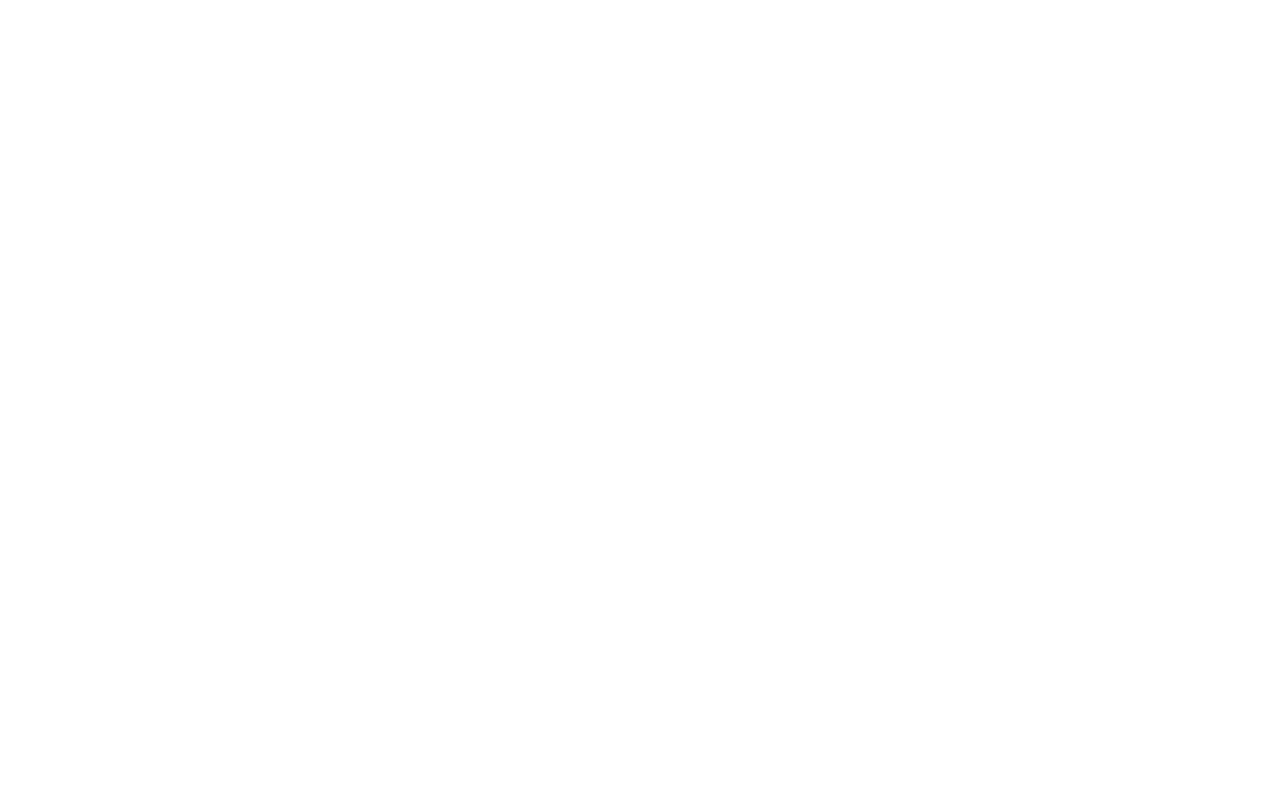
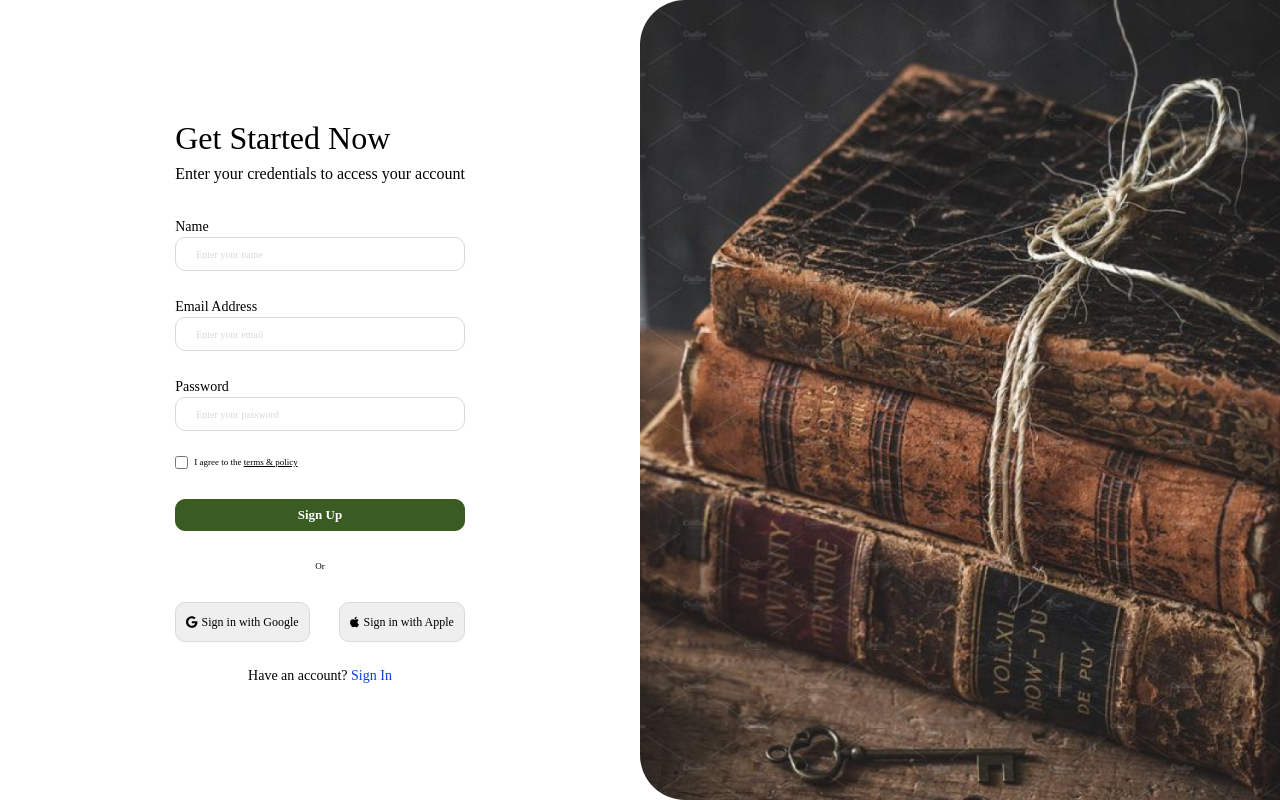
Before and after one commit to GabrielDeon/Bookmark-Project, a React (Vite) app in the folder client/: page /signup in a window 1280 px wide. Before the commit this address had no page. Built offline with nearby package versions, Linux system fonts and the light colour scheme.

Commit message:
feat(API): Enable CORS

```diff
--- a/client/src/App.jsx
+++ b/client/src/App.jsx
@@ -1,5 +1,5 @@
 import SigninPage from "./pages/SigninPage";
-//import SignupPage from "./pages/SignupPage";
+import SignupPage from "./pages/SignupPage";
 import { BrowserRouter as Router, Routes, Route } from "react-router-dom";
 import { ToastContainer } from "react-toastify";
 import "react-toastify/dist/ReactToastify.css";
@@ -10,7 +10,7 @@
       <ToastContainer />
       <Routes>
         <Route path="/" element={<SigninPage />} />
-        {/* <Route path="/signup" element={<SignupPage />} /> */}
+        <Route path="/signup" element={<SignupPage />} />
       </Routes>
     </Router>
   );
--- a/client/src/pages/SigninPage.jsx
+++ b/client/src/pages/SigninPage.jsx
@@ -17,7 +17,7 @@
   const navigate = useNavigate();
 
   if (AuthenticateToken()) {
-    window.location.href = "/";
+    //window.location.href = "/";
   }
 
   const handleSubmit = async (event) => {
--- a/client/src/pages/SignupPage.jsx
+++ b/client/src/pages/SignupPage.jsx
@@ -1,10 +1,10 @@
 import { useState } from 'react';
 import "../styles/SignupPage.css";
-//import { FontAwesomeIcon } from "@fortawesome/react-fontawesome";
-//import { faApple, faGoogle } from "@fortawesome/free-brands-svg-icons";
-//import { useNavigate, Link } from "react-router-dom";
-//import axios from "axios";
-//import { toast, Bounce } from "react-toastify";
+import { FontAwesomeIcon } from "@fortawesome/react-fontawesome";
+import { faApple, faGoogle } from "@fortawesome/free-brands-svg-icons";
+import { useNavigate, Link } from "react-router-dom";
+import axios from "axios";
+import { toast, Bounce } from "react-toastify";
 
 export default function SignUpPage() {
   const [username, setUsername] = useState("");
@@ -24,6 +24,7 @@
         username,
         email,
         password,
+        role: "USER"
       });
 
       toast.success("User account created successfully! Welcome aboard!!", {
@@ -127,7 +128,7 @@
           </div>
           <div className="SingInRedirection">
             <p>
-              Have an account? <Link to="/signin">Sign In</Link>
+              Have an account? <Link to="/">Sign In</Link>
             </p>
           </div>
         </div>
```
Also changed, not shown: package.json (line endings or trailing spaces), 2 other files (tests, documents, lock files or other folders).
